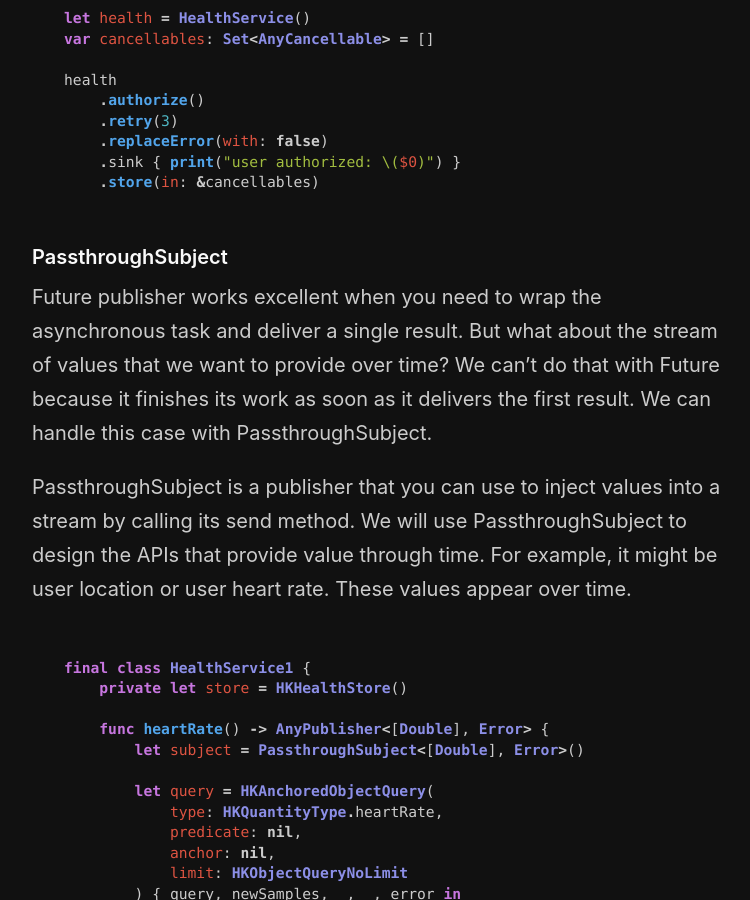
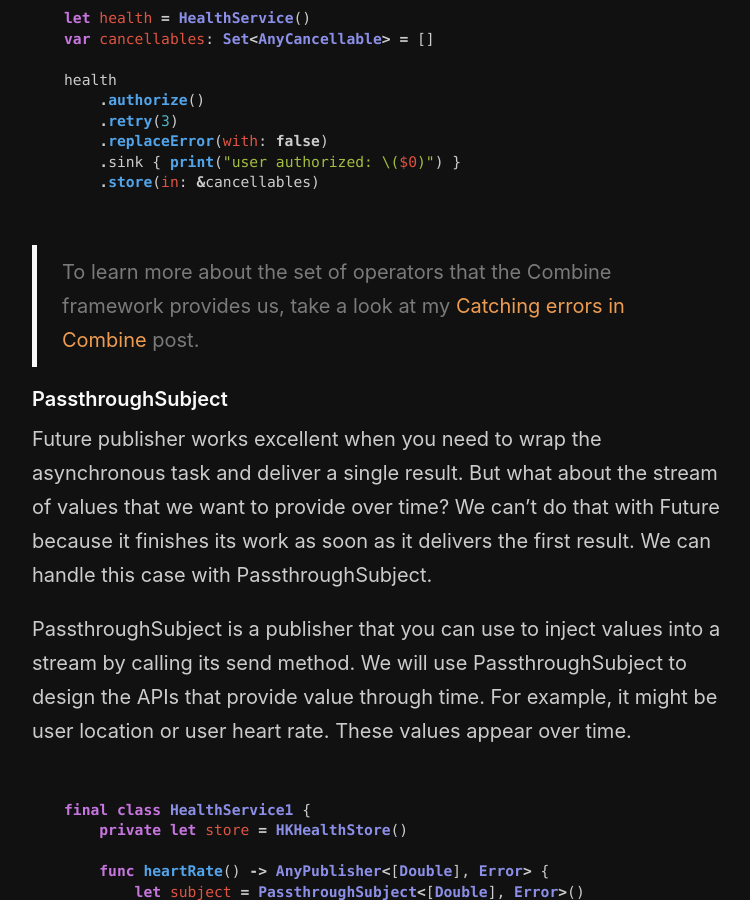
Before and after one commit to mecid/mecid.github.io, a Jekyll site: the page built from _posts/2021-04-07-designing-api-using-combine-framework.md, in a window 1280 px wide and 900 px high, scrolled down 2268 px. Shown: the whole window, without its empty margins (258-1008 px from the left). Built offline with Jekyll 4.4.1, drawn with Linux system fonts in a browser that asks for light colours.

Commit message:
reference post added to combine api post.

````diff
--- a/_posts/2021-04-07-designing-api-using-combine-framework.md
+++ b/_posts/2021-04-07-designing-api-using-combine-framework.md
@@ -71,6 +71,8 @@ health
     .store(in: &cancellables)
 ```
 
+> To learn more about the set of operators that the Combine framework provides us, take a look at my [Catching errors in Combine](/2020/04/22/catching-errors-in-combine/) post.
+
 #### PassthroughSubject
 Future publisher works excellent when you need to wrap the asynchronous task and deliver a single result. But what about the stream of values that we want to provide over time? We can't do that with Future because it finishes its work as soon as it delivers the first result. We can handle this case with PassthroughSubject.
 
````
